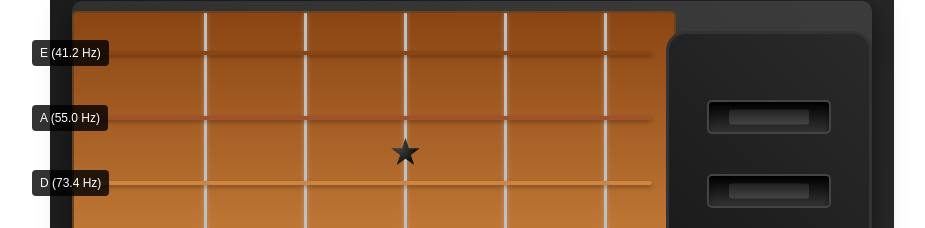
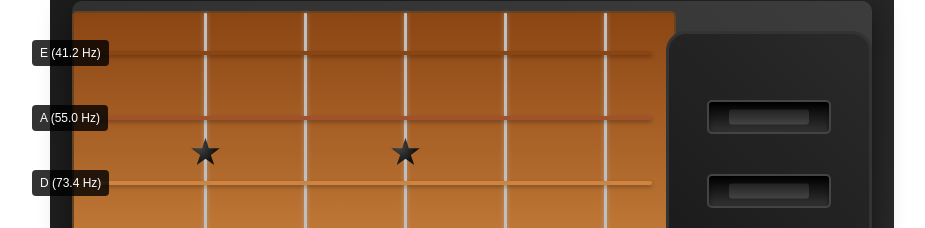
Before and after one commit to LigeTS/bass-guitar, a React (Vite) app: page / in a window 1280 px wide. Shown: the part 257-485 px from the top of the page, without its empty margins (168-1093 px from the left). Built offline with nearby package versions, Linux system fonts and the light colour scheme.

Commit message:
fixing marker in 0

```diff
--- a/src/components/BassGuitar.jsx
+++ b/src/components/BassGuitar.jsx
@@ -192,7 +192,7 @@ const BassGuitar = () => {
           {/* Frets */}
          {[1, 2, 3, 4, 5].map(fret => (
   <div key={fret} className="fret" style={{ '--fret-index': fret }}>
-    {[0, 3].includes(fret) && <div className="fret-marker" />}
+    {[1, 3].includes(fret) && <div className="fret-marker" />}
   </div>
 ))}
         </div>
```
